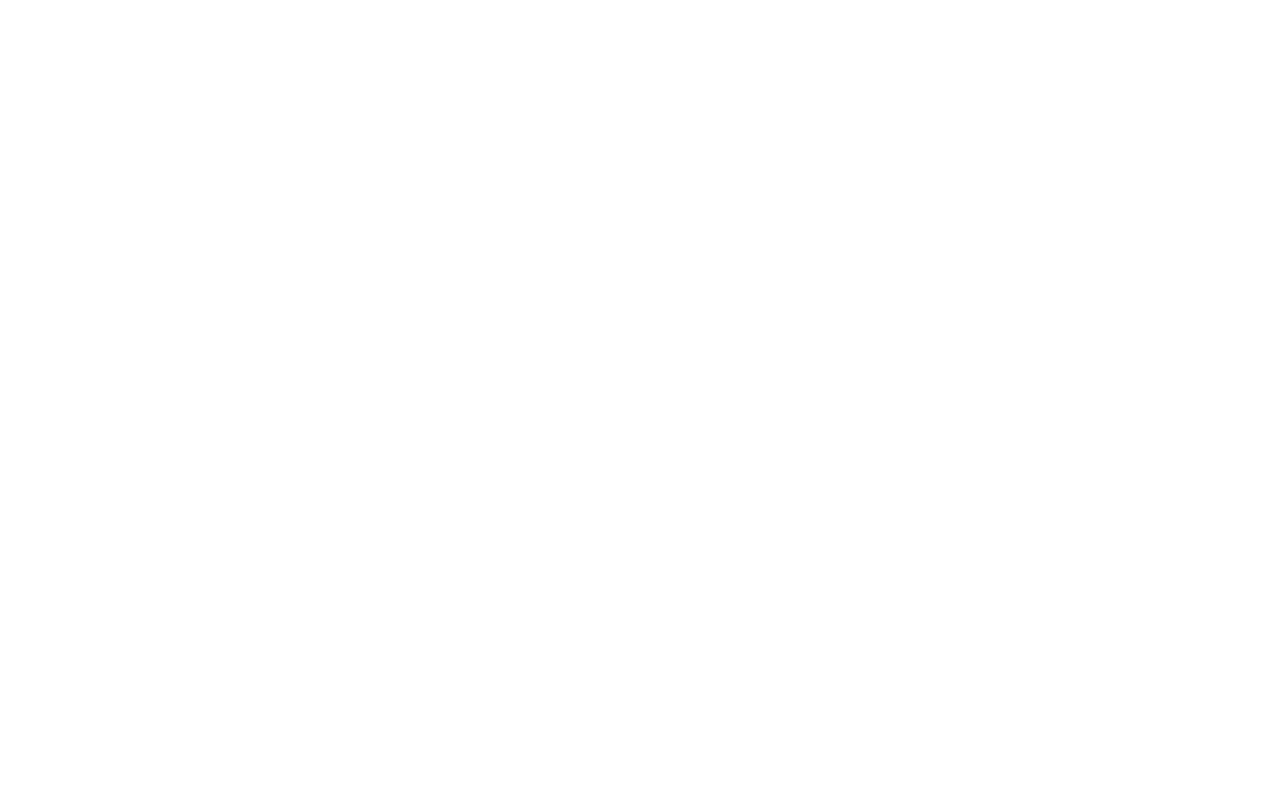
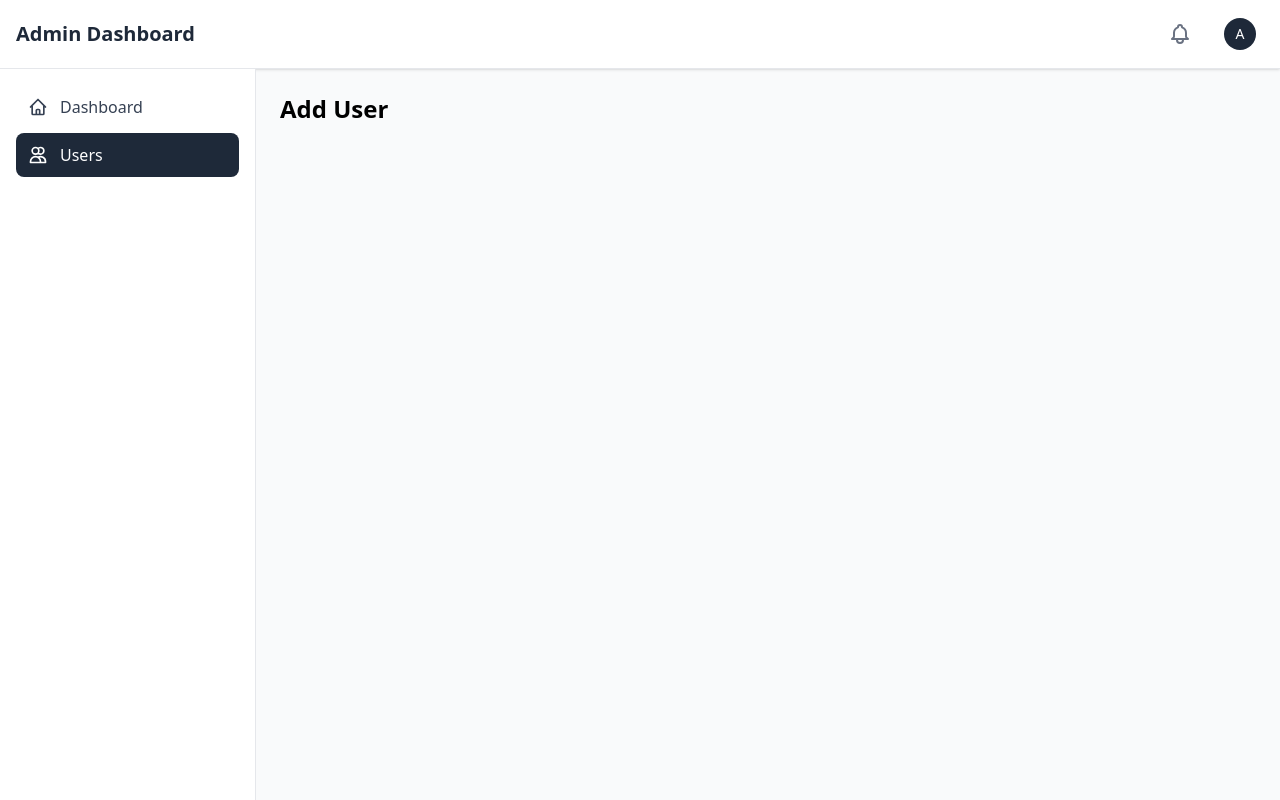
Before and after one commit to DarwinMelaya/Online-Gradebook-Attendance-System, a React (Vite) app in the folder frontend/: page /admin/add-user in a window 1280 px wide. Before the commit this address had no page. Built offline with nearby package versions, Linux system fonts and the light colour scheme; sample sign-in values are in the browser's storage.

Commit message:
Add sidebar and navbar

```diff
--- a/frontend/src/App.jsx
+++ b/frontend/src/App.jsx
@@ -8,6 +8,7 @@ import Login from "./pages/auth/Login";
 import Dashboard from "./pages/admin/Dashboard";
 import ProtectedRoute from "./components/ProtectedRoute";
 import Home from "./pages/Home";
+import AddUser from "./pages/admin/AddUser";
 
 function App() {
   return (
@@ -29,6 +30,14 @@ function App() {
             </ProtectedRoute>
           }
         />
+        <Route
+          path="/admin/add-user"
+          element={
+            <ProtectedRoute>
+              <AddUser />
+            </ProtectedRoute>
+          }
+        />
       </Routes>
     </Router>
   );
--- /dev/null
+++ b/frontend/src/components/layout/Layout.jsx
@@ -0,0 +1,18 @@
+import Navbar from "./Navbar";
+import Sidebar from "./Sidebar";
+
+const Layout = ({ children }) => {
+  return (
+    <div className="flex flex-col h-screen bg-gray-50">
+      <Navbar />
+      <div className="flex flex-1 overflow-hidden">
+        <Sidebar />
+        <main className="flex-1 overflow-auto p-6">
+          <div className="container mx-auto">{children}</div>
+        </main>
+      </div>
+    </div>
+  );
+};
+
+export default Layout;
--- /dev/null
+++ b/frontend/src/components/layout/Navbar.jsx
@@ -0,0 +1,56 @@
+import { useState } from 'react';
+import { useNavigate } from 'react-router-dom';
+
+const Navbar = () => {
+  const navigate = useNavigate();
+  const [isProfileOpen, setIsProfileOpen] = useState(false);
+
+  const handleLogout = () => {
+    localStorage.removeItem('token');
+    navigate('/login');
+  };
+
+  return (
+    <nav className="bg-white border-b border-gray-200 px-4 py-2.5 shadow-sm">
+      <div className="flex items-center justify-between">
+        <div className="flex items-center space-x-4">
+          <h1 className="text-xl font-semibold text-gray-800">
+            Admin Dashboard
+          </h1>
+        </div>
+
+        <div className="flex items-center space-x-4">
+          <button className="p-2 hover:bg-gray-100 rounded-full">
+            <svg className="w-6 h-6 text-gray-500" fill="none" stroke="currentColor" viewBox="0 0 24 24">
+              <path strokeLinecap="round" strokeLinejoin="round" strokeWidth={2} d="M15 17h5l-1.405-1.405A2.032 2.032 0 0118 14.158V11a6.002 6.002 0 00-4-5.659V5a2 2 0 10-4 0v.341C7.67 6.165 6 8.388 6 11v3.159c0 .538-.214 1.055-.595 1.436L4 17h5m6 0v1a3 3 0 11-6 0v-1m6 0H9" />
+            </svg>
+          </button>
+
+          <div className="relative">
+            <button
+              onClick={() => setIsProfileOpen(!isProfileOpen)}
+              className="flex items-center space-x-3 hover:bg-gray-100 rounded-full p-2"
+            >
+              <div className="w-8 h-8 rounded-full bg-gray-800 flex items-center justify-center">
+                <span className="text-white text-sm font-medium">A</span>
+              </div>
+            </button>
+
+            {isProfileOpen && (
+              <div className="absolute right-0 mt-2 w-48 bg-white rounded-md shadow-lg py-1 z-50 border border-gray-200">
+                <button
+                  onClick={handleLogout}
+                  className="block px-4 py-2 text-sm text-gray-700 hover:bg-gray-100 w-full text-left"
+                >
+                  Sign out
+                </button>
+              </div>
+            )}
+          </div>
+        </div>
+      </div>
+    </nav>
+  );
+};
+
+export default Navbar;
--- /dev/null
+++ b/frontend/src/components/layout/Sidebar.jsx
@@ -0,0 +1,72 @@
+import { Link, useLocation } from "react-router-dom";
+
+const Sidebar = () => {
+  const location = useLocation();
+
+  const menuItems = [
+    {
+      path: "/admin/dashboard",
+      name: "Dashboard",
+      icon: (
+        <svg
+          className="w-5 h-5"
+          fill="none"
+          stroke="currentColor"
+          viewBox="0 0 24 24"
+        >
+          <path
+            strokeLinecap="round"
+            strokeLinejoin="round"
+            strokeWidth={2}
+            d="M3 12l2-2m0 0l7-7 7 7M5 10v10a1 1 0 001 1h3m10-11l2 2m-2-2v10a1 1 0 01-1 1h-3m-6 0a1 1 0 001-1v-4a1 1 0 011-1h2a1 1 0 011 1v4a1 1 0 001 1m-6 0h6"
+          />
+        </svg>
+      ),
+    },
+    {
+      path: "/admin/add-user",
+      name: "Users",
+      icon: (
+        <svg
+          className="w-5 h-5"
+          fill="none"
+          stroke="currentColor"
+          viewBox="0 0 24 24"
+        >
+          <path
+            strokeLinecap="round"
+            strokeLinejoin="round"
+            strokeWidth={2}
+            d="M12 4.354a4 4 0 110 5.292M15 21H3v-1a6 6 0 0112 0v1zm0 0h6v-1a6 6 0 00-9-5.197M13 7a4 4 0 11-8 0 4 4 0 018 0z"
+          />
+        </svg>
+      ),
+    },
+  ];
+
+  return (
+    <div className="bg-white border-r border-gray-200 w-64 flex flex-col">
+      <nav className="flex-1 p-4">
+        <ul className="space-y-1">
+          {menuItems.map((item) => (
+            <li key={item.path}>
+              <Link
+                to={item.path}
+                className={`flex items-center space-x-3 px-3 py-2.5 rounded-lg transition-colors ${
+                  location.pathname === item.path
+                    ? "bg-gray-800 text-white"
+                    : "text-gray-700 hover:bg-gray-100"
+                }`}
+              >
+                {item.icon}
+                <span>{item.name}</span>
+              </Link>
+            </li>
+          ))}
+        </ul>
+      </nav>
+    </div>
+  );
+};
+
+export default Sidebar;
--- /dev/null
+++ b/frontend/src/pages/admin/AddUser.jsx
@@ -0,0 +1,14 @@
+import Layout from "../../components/layout/Layout";
+
+const AddUser = () => {
+  return (
+    <Layout>
+      <div className="min-h-screen">
+        <h1 className="text-2xl font-bold">Add User</h1>
+        {/* Add your user form content here */}
+      </div>
+    </Layout>
+  );
+};
+
+export default AddUser;
--- a/frontend/src/pages/admin/Dashboard.jsx
+++ b/frontend/src/pages/admin/Dashboard.jsx
@@ -1,9 +1,13 @@
+import Layout from "../../components/layout/Layout";
+
 const Dashboard = () => {
   return (
-    <div className="min-h-screen p-8">
-      <h1 className="text-2xl font-bold">Dashboard</h1>
-      {/* Add your dashboard content here */}
-    </div>
+    <Layout>
+      <div className="min-h-screen">
+        <h1 className="text-2xl font-bold">Dashboard</h1>
+        {/* Add your dashboard content here */}
+      </div>
+    </Layout>
   );
 };
 
```
